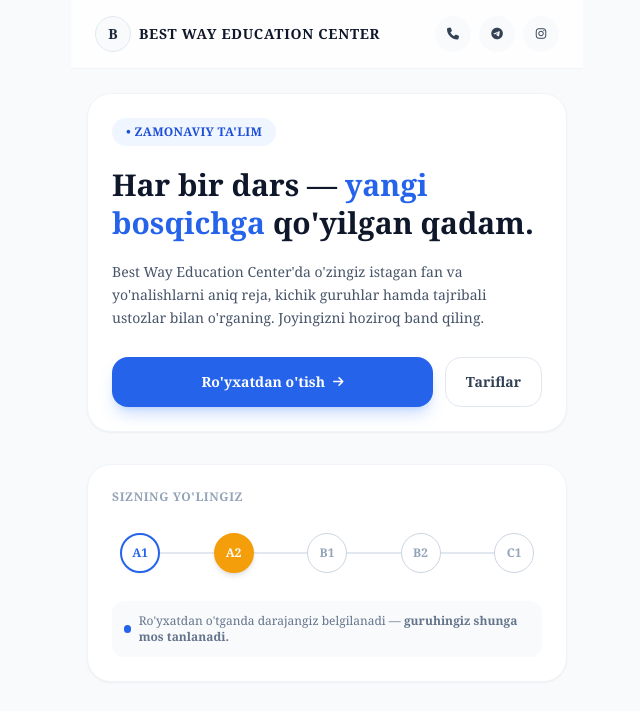
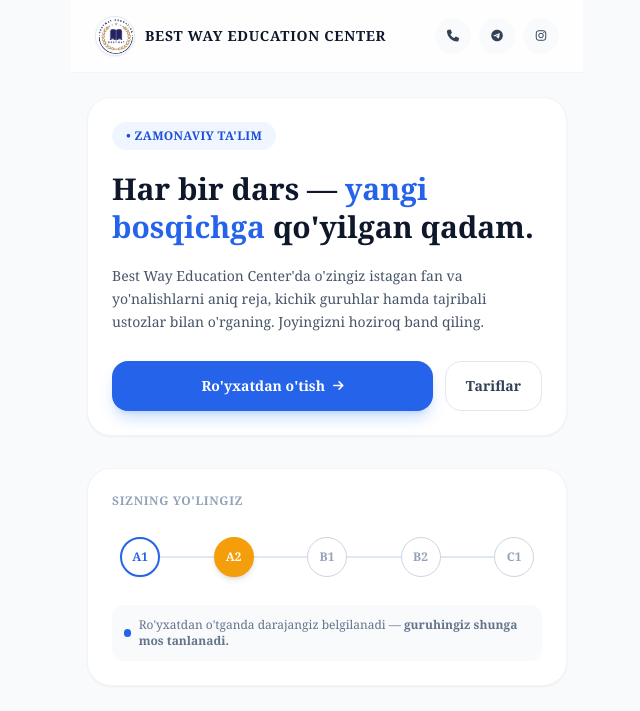
Before and after one commit to SadullayevAsilbek/BestWayEducationCenter, a plain HTML site: page index.html in a window 1280 px wide. Shown: the top 711 px of the page, without its empty margins (313-953 px from the left). Drawn offline with nearby package versions, Linux system fonts and the light colour scheme.

Commit message:
Add files via upload

```diff
--- a/index.html
+++ b/index.html
@@ -14,10 +14,12 @@
 
     <!-- Header -->
     <header class="flex justify-between items-center px-6 py-4 bg-white/80 backdrop-blur-md border-b border-slate-100 max-w-lg mx-auto sticky top-0 z-50">
-        <div class="flex items-center gap-2">
-            <div class="w-9 h-9 rounded-full border border-slate-200 flex items-center justify-center font-bold text-slate-800 text-sm bg-slate-50">B</div>
-            <span class="font-extrabold text-slate-900 tracking-wider text-xs sm:text-sm">BEST WAY EDUCATION CENTER</span>
-        </div>
+        <div class="flex items-center gap-2.5">
+                <div class="w-10 h-10 rounded-full border border-slate-200 overflow-hidden flex items-center justify-center bg-slate-50 shadow-sm">
+                    <img src="logo.jpg" alt="Best Way Logo" class="w-full h-full object-cover" onerror="this.parentElement.innerHTML='<b>B</b>'">
+                </div>
+                <span class="font-extrabold text-slate-900 tracking-wider text-xs sm:text-sm">BEST WAY EDUCATION CENTER</span>
+            </div>
         <div class="flex items-center gap-2">
             <a href="tel:+998942244955" class="w-9 h-9 bg-slate-50 rounded-full flex items-center justify-center text-slate-700 hover:bg-slate-100 transition">
                 <i class="fas fa-phone text-xs"></i>
```
